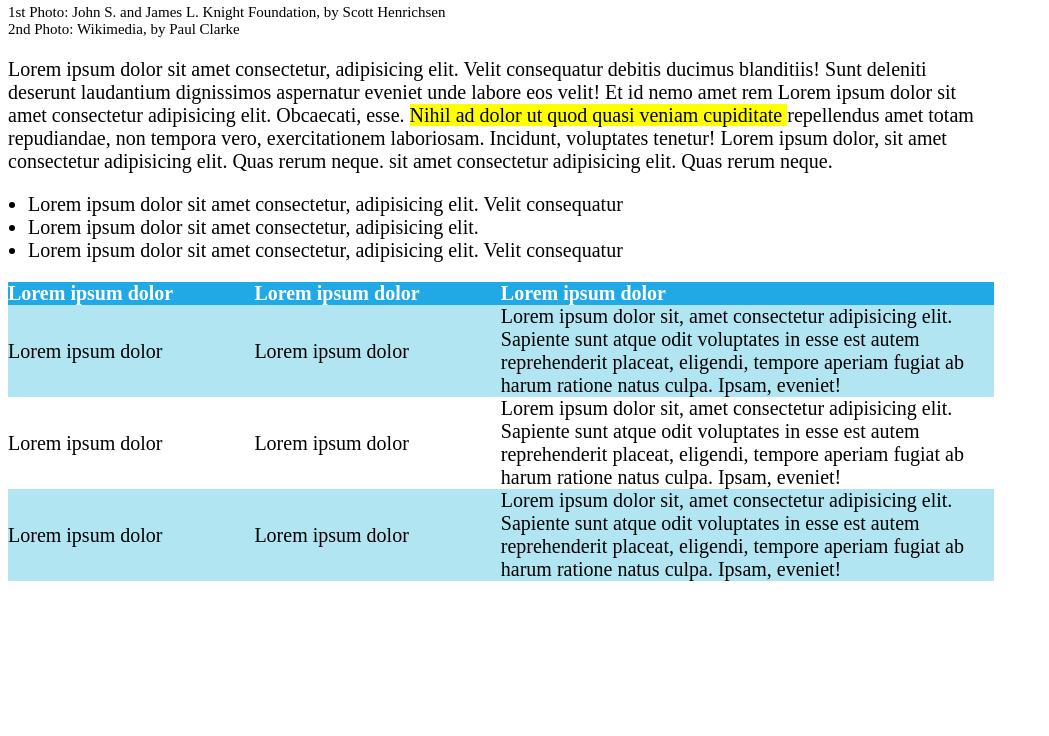
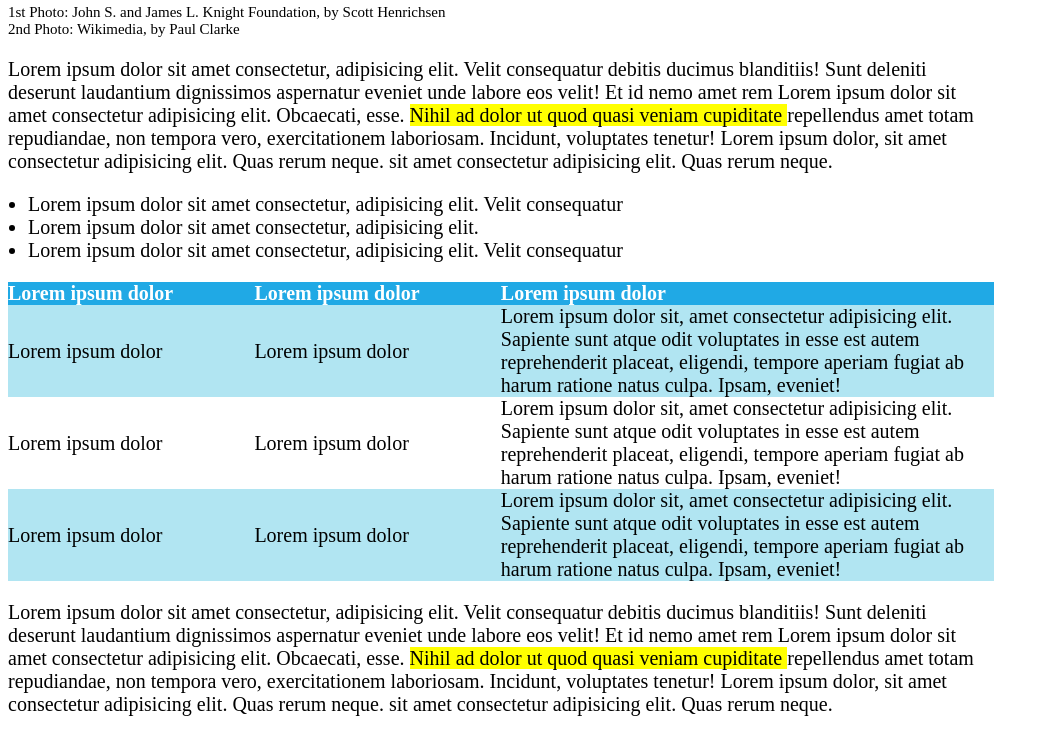
Before and after one commit to GianlucaGiovannini/html-css-booleaner, a plain HTML site: page index.html in a window 1280 px wide. Shown: the part 1397-2133 px from the top of the page, without its empty margins (0-1049 px from the left). Before the commit the page ends 1978 px from the top, so only its background shows below. Drawn offline with Linux system fonts and the light colour scheme.

Commit message:
Add section paragraph
seconda sezione paragrafo

```diff
--- a/css/style.css
+++ b/css/style.css
@@ -67,6 +67,7 @@ main {
 
 .paragraph {
     margin: 20px 0px;
+    font-size: 20px;
 }
 
 ul {
--- a/index.html
+++ b/index.html
@@ -76,6 +76,16 @@
         </section>
         <!-- /.table-colored -->
 
+        <section class="paragraph">
+            <p>
+                Lorem ipsum dolor sit amet consectetur, adipisicing elit. Velit consequatur debitis ducimus blanditiis! Sunt deleniti deserunt laudantium dignissimos aspernatur eveniet unde labore eos velit! Et id nemo amet rem
+                Lorem ipsum dolor sit amet consectetur adipisicing elit. Obcaecati, esse. <mark>Nihil ad dolor ut quod quasi veniam cupiditate </mark>repellendus amet totam repudiandae, non tempora vero, exercitationem laboriosam. Incidunt, voluptates tenetur!
+                Lorem ipsum dolor, sit amet consectetur adipisicing elit. Quas rerum neque. sit amet consectetur adipisicing elit. Quas rerum neque.
+            </p>
+        </section>
+        <!-- /.paragraph -->
+
+
 
     </main>
     <!-- /main -->
```
